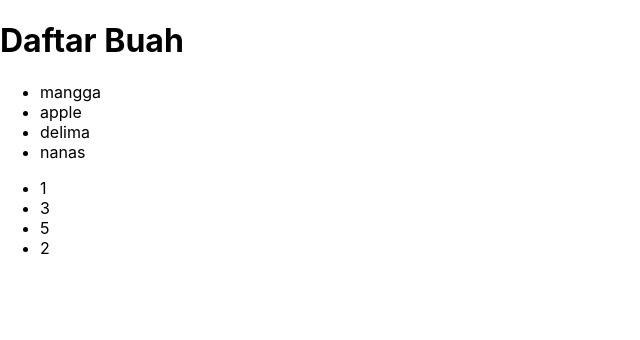
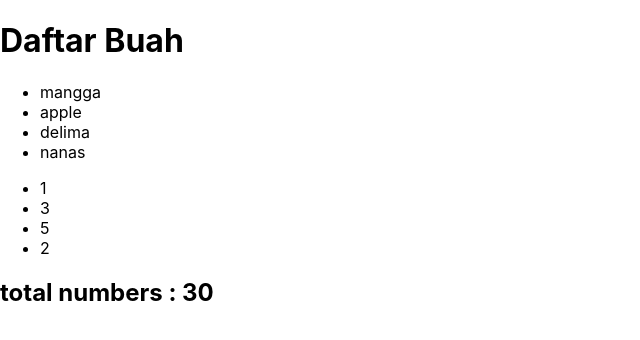
Before and after one commit to ujangaris/Looping-List-pada-REACT-JS, a React (Create React App) app: page / in a window 1280 px wide. Shown: the top 340 px of the page, without its empty margins (0-640 px from the left). Built offline with nearby package versions, Linux system fonts and the light colour scheme.

Commit message:
Higher order function reduce()

```diff
--- a/src/App.js
+++ b/src/App.js
@@ -18,11 +18,14 @@ class App extends React.Component {
     const number = numbers.filter((n) => n < 6)
     const num = number.map((n) => <li key={n.toString()}>{n}</li>)
     console.log(number)
+    const total = numbers.reduce((value, acc) => value + acc)
+    console.log(total)
     return (
       <div>
         <h1>Daftar Buah</h1>
         <ul>{fruit}</ul>
         <ul>{num}</ul>
+        <h2>total numbers : {total}</h2>
       </div>
     )
   }
```
Also changed, not shown: 1 other file (tests, documents, lock files or other folders).
